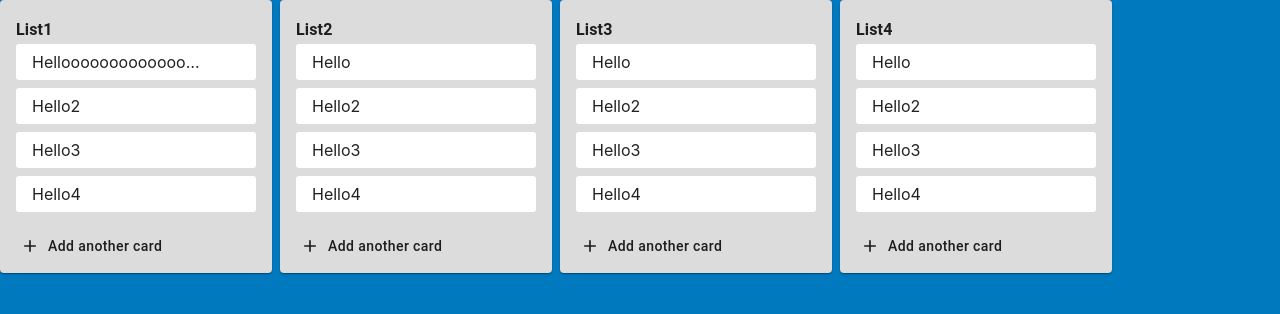
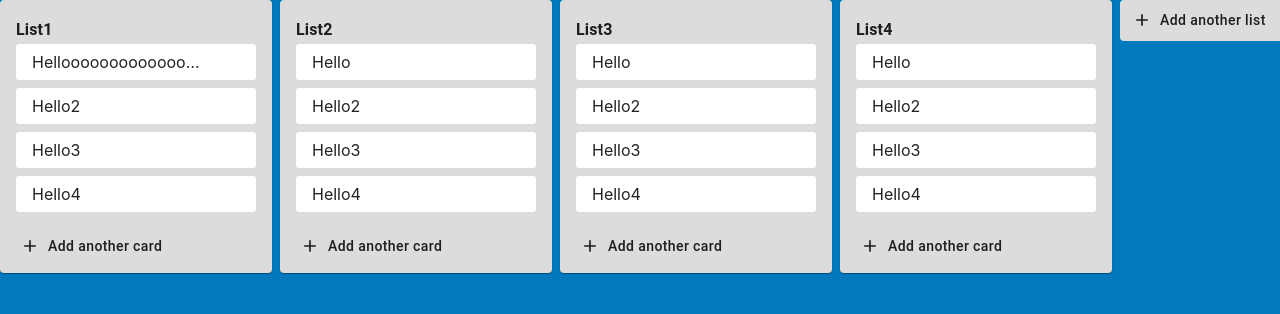
Before and after one commit to CaffeineBear/trello-cloning, a React (Create React App) app: page / in a window 1280 px wide. Shown: the top 314 px of the page. Built offline with nearby package versions, Linux system fonts and the light colour scheme.

Commit message:
ADD CardList adding button at Board

```diff
--- a/src/pages/Home/_components/Board/Styles.jsx
+++ b/src/pages/Home/_components/Board/Styles.jsx
@@ -15,5 +15,16 @@ const Styles = () => ({
     left: 0,
     '-webkit-overflow-scrolling': 'touch',
   },
+  addListButton: {
+    width: '272px',
+    background: 'rgb(220, 220, 220)',
+    padding: '8px 16px 8px 16px ',
+    textTransform: 'none',
+    textAlign: 'left',
+    '&:hover': {
+      backgroundColor: 'grey',
+      color: 'white',
+    },
+  },
 });
 export default Styles;
--- a/src/pages/Home/_components/Board/index.jsx
+++ b/src/pages/Home/_components/Board/index.jsx
@@ -1,17 +1,19 @@
-import React, { useCallback } from 'react';
+import React, { useCallback, useState } from 'react';
 import uuid from 'react-uuid';
 import PropTypes from 'prop-types';
 import {
-  withStyles,
+  withStyles, Button,
 } from '@material-ui/core';
+import AddIcon from '@material-ui/icons/Add';
 import { DragDropContext } from 'react-beautiful-dnd';
 import CardList from 'components/CardList';
 import CardListWrapper from '../CardListWrapper';
 import Styles from './Styles';
-import listArray from './listArray';
+import temporaryListData from './listArray';
 
 const Board = (props) => {
   const { classes } = props;
+  const [listArray] = useState(temporaryListData);
   const onDragEnd = useCallback(() => {
     // console.log(result);
   });
@@ -32,6 +34,16 @@ const Board = (props) => {
             </CardListWrapper>
           );
         })}
+        <CardListWrapper position="right-most" key={`clw-${uuid()}`}>
+          <Button
+            className={classes.addListButton}
+            fullWidth
+            style={{ justifyContent: 'flex-start' }}
+            startIcon={<AddIcon />}
+          >
+            {listArray.length ? 'Add another list' : 'Add a new list'}
+          </Button>
+        </CardListWrapper>
       </div>
     </DragDropContext>
   );
```
